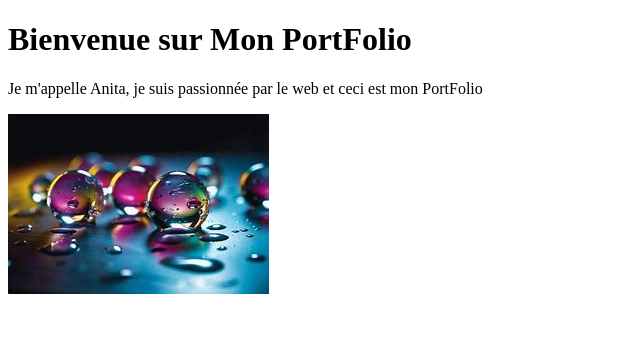
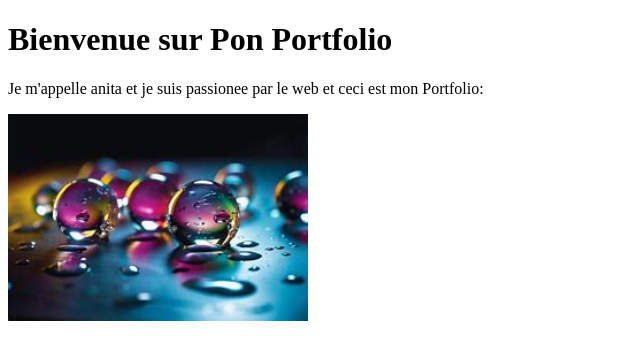
Before and after one commit to kapingailungaanita/Mon-Portfolio-2026, a plain HTML site: page index.html in a window 1280 px wide. Shown: the whole page, without its empty margins (0-640 px from the left). Drawn offline with Linux system fonts and the light colour scheme.

Commit message:
initialisation du projet

```diff
--- a/index.html
+++ b/index.html
@@ -2,13 +2,13 @@
 <html lang="en">
 <head>
     <meta charset="UTF-8">
+    <meta http-equiv="X-UA-Compatible" content="IE=edge">
     <meta name="viewport" content="width=device-width, initial-scale=1.0">
-    <title>Mon PortFolio</title>
+    <title>Mon Portfolio</title>
 </head>
 <body>
-   <h1>Bienvenue sur Mon PortFolio</h1>
-   <p>Je m'appelle Anita, je suis passionnée par le web et ceci est mon PortFolio</p>
-   <img src="image/mine.jpg" alt="mine">
-
+    <h1> Bienvenue sur Pon Portfolio</h1>
+    <p> Je m'appelle anita et je suis passionee par le web et ceci est mon Portfolio:</p>
+    <img src="image/mine.jpg" alt="mine" width="300">
 </body>
 </html>
```
